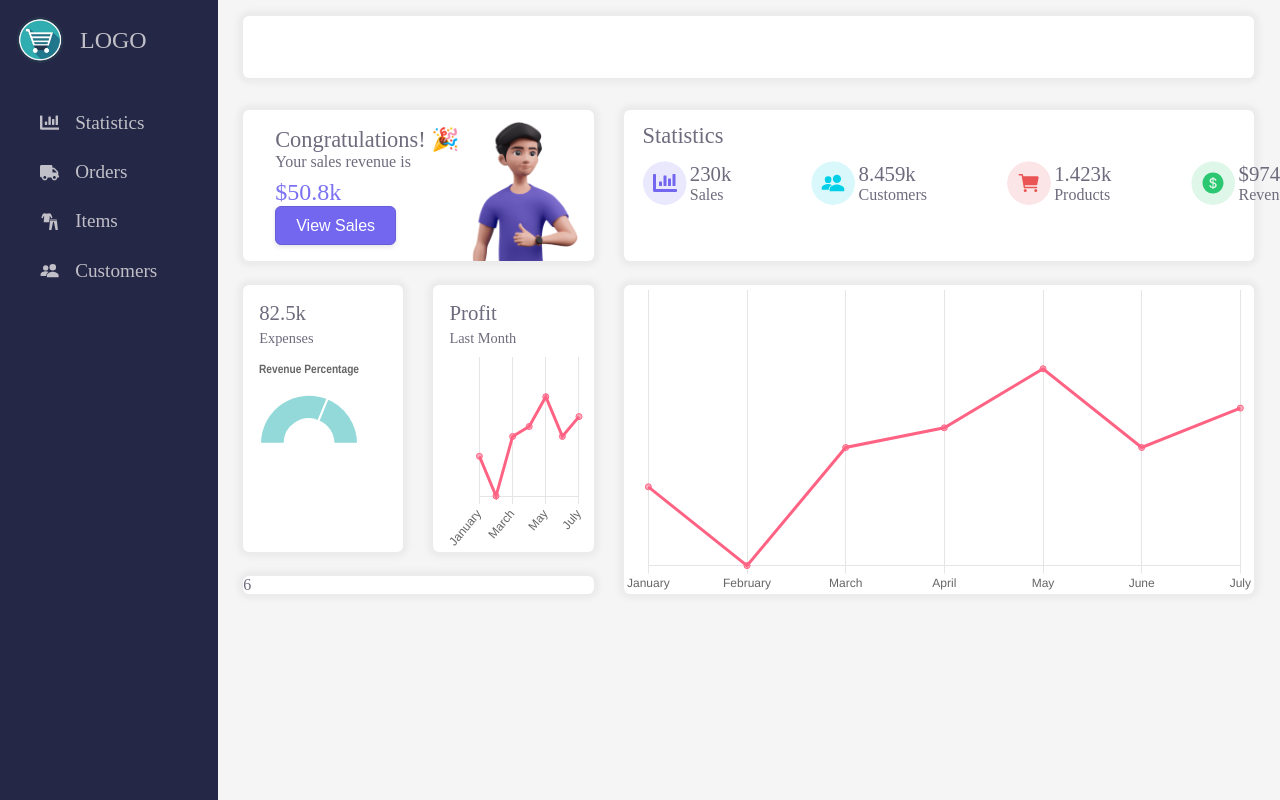
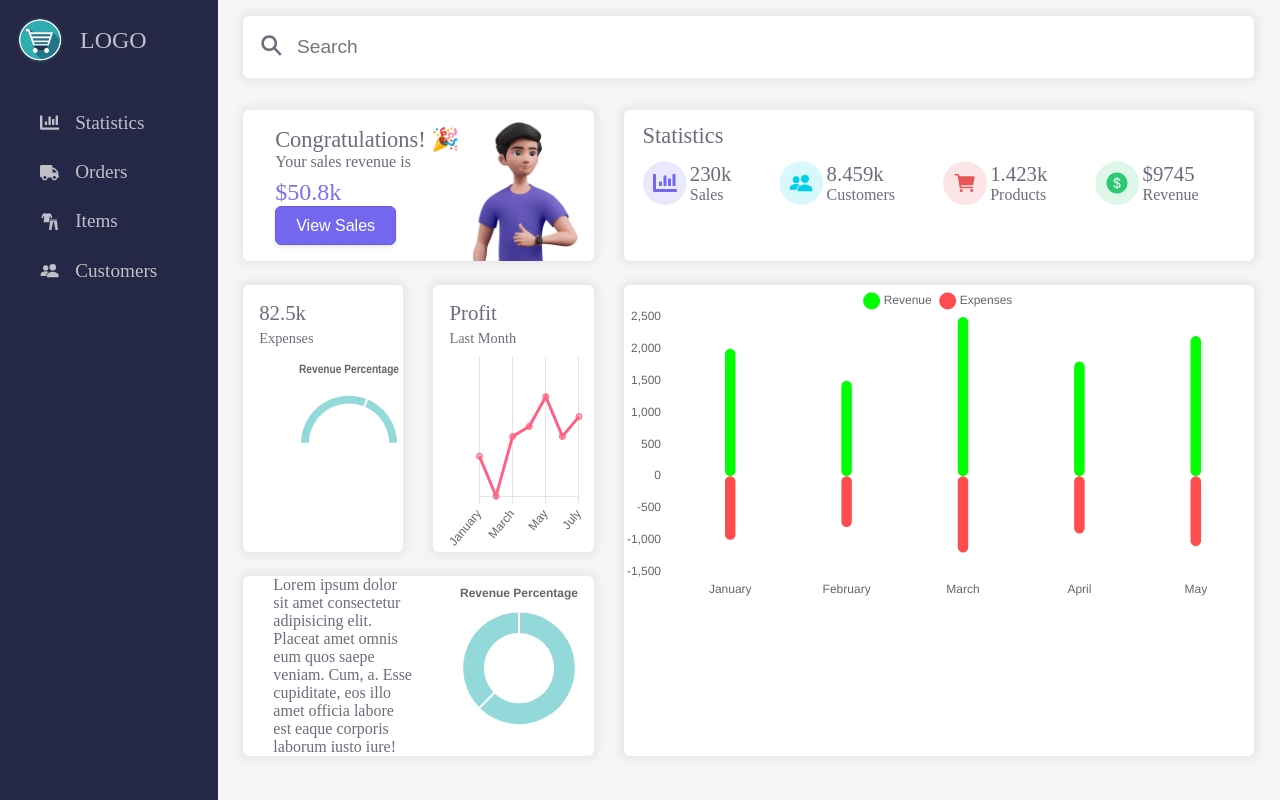
Before and after one commit to moeez-ktk/E-Commerce-Web-App, a React (Vite) app: page / in a window 1280 px wide. Built offline with nearby package versions, Linux system fonts and the light colour scheme.

Commit message:
adding charts

```diff
--- a/src/components/Admin/Admin.css
+++ b/src/components/Admin/Admin.css
@@ -4,6 +4,11 @@
 }
 
 p {
+  width: fit-content;
+  height: fit-content;
+}
+
+.ds {
   width: fit-content;
   height: fit-content;
 }
@@ -21,7 +26,44 @@ p {
   margin-left: 19%;
   margin-top: 1rem;
   border-radius: 0.375rem;
+  display: flex;
+  align-items: center;
+  justify-content: center;
   /* width: calc(100% - 1.5rem*2) !important; */
+}
+
+.search {
+  display: flex;
+  margin-right: auto;
+  align-items: center;
+  justify-content: center;
+  margin-left: 1rem;
+  gap: 0.8rem;
+  width: 50%;
+  height: 100%;
+}
+
+.search_icon {
+  width: 25px;
+  height: auto;
+  color: #6f6b7d;
+}
+
+.search > button {
+  border: none;
+  background: none;
+}
+
+.search > input {
+  border: none;
+  font-size: 1.2rem;
+  width: 100%;
+  height: 60%;
+}
+
+.search > input:focus {
+  outline: none;
+  border: none;
 }
 
 /* SIDEBAR NAV */
@@ -300,6 +342,28 @@ aside {
   margin-bottom: 5px;
 }
 
+.semicircle_container {
+  width: 100%;
+  height: fit-content;
+  /* border: 1px solid red; */
+  padding-left: 40%;
+}
+
+/* ITEM 6 */
+.item6 {
+  display: flex;
+}
+
+.item6_text {
+  max-width: 40%;
+}
+
+.item6 > div {
+  width: fit-content;
+  height: fit-content;
+  margin-left: auto;
+}
+
 /* CHARTS */
 /* Profit Chart */
 
@@ -309,9 +373,14 @@ aside {
   /* position: absolute; */
 }
 
-.doughnut{
+.doughnut {
   width: 100%;
   height: 50px;
+}
+
+.doughnut_full {
+  height: 50% !important;
+  width: 150px !important;
 }
 
 /* MEDIA QUERIES */
@@ -330,4 +399,19 @@ aside {
     width: calc(100% - 1.5rem * 2) !important;
     margin-left: auto;
   }
+  .container{
+    width: calc(100% - 1.5rem * 2) !important;
+    margin-left: auto;
+  }
 }
+
+@media screen and (max-width: 1390px) {
+  #item2_stats {
+    gap: 4rem;
+  }
+}
+@media screen and (max-width: 1290px) {
+  #item2_stats {
+    gap: 3rem;
+  }
+}
--- a/src/components/Admin/Admin.jsx
+++ b/src/components/Admin/Admin.jsx
@@ -1,4 +1,4 @@
-import React from "react";
+import React, { useState } from "react";
 import "./Admin.css";
 import logo from "../../imgs/logo.png";
 import avatar from "../../imgs/card-advance-sale.png";
@@ -8,6 +8,7 @@ import { GiClothes } from "react-icons/gi";
 import { IoPeopleSharp } from "react-icons/io5";
 import { IoCart } from "react-icons/io5";
 import { AiFillDollarCircle } from "react-icons/ai";
+import { IoSearchSharp } from "react-icons/io5";
 import { Doughnut } from "react-chartjs-2";
 import {
   Chart as ChartJS,
@@ -20,9 +21,11 @@ import {
   Legend,
 } from "chart.js";
 import { Line } from "react-chartjs-2";
-import {Chart, ArcElement} from 'chart.js'
+import { Chart, ArcElement, BarElement } from "chart.js";
+import { Bar } from "react-chartjs-2";
 
 Chart.register(ArcElement);
+Chart.register(BarElement);
 ChartJS.register(
   CategoryScale,
   LinearScale,
@@ -67,31 +70,114 @@ export const data = {
 
 // REVENUE DOUGHNUT SEMI CIRCLE
 
-const data2 = {
-  labels: ['Revenue'],
+const semiCircleData = {
+  labels: ["Revenue"],
   datasets: [
     {
-       data: [50,30], // change this value to the percentage of revenue
-       backgroundColor: ['rgba(75, 192, 192, 0.6)','rgba(75, 192, 192, 0.6)'],
-       hoverBackgroundColor: ['rgba(75, 192, 192, 1)','rgba(75, 192, 192, 1)'],
-       circumference:180,
+      data: [50, 30], // change this value to the percentage of revenue
+      backgroundColor: ["rgba(75, 192, 192, 0.6)", "rgba(75, 192, 192, 0.6)"],
+      hoverBackgroundColor: ["rgba(75, 192, 192, 1)", "rgba(75, 192, 192, 1)"],
+      circumference: 180,
       rotation: 270,
     },
   ],
 };
 
- const options2 = {
-  cutoutPercentage: 95, // this option will create a semicircle
-  rotation: -1.6, // this option will rotate the chart by 1.6 degrees (or 90% of a degree) to align it with the center of the semicircle
+const semiCircleOptions = {
+  cutout: "80%",
   plugins: {
     legend: {
       display: false,
     },
     title: {
       display: true,
-       text: 'Revenue Percentage',
+      text: "Revenue Percentage",
     },
   },
+};
+
+// REVENUE DOUGHNUT SEMI CIRCLE
+
+const dougnhutFullData = {
+  labels: ["Revenue"],
+  datasets: [
+    {
+      data: [50, 30], // change this value to the percentage of revenue
+      backgroundColor: ["rgba(75, 192, 192, 0.6)", "rgba(75, 192, 192, 0.6)"],
+      hoverBackgroundColor: ["rgba(75, 192, 192, 1)", "rgba(75, 192, 192, 1)"],
+    },
+  ],
+};
+
+const dougnhutFullDOptions = {
+  cutout: "60%",
+  plugins: {
+    legend: {
+      display: false,
+    },
+    title: {
+      display: true,
+      text: "Revenue Percentage",
+    },
+  },
+};
+
+//  STACK CHART DATA
+const stackedData = {
+  labels: ["January", "February", "March", "April", "May"],
+  datasets: [
+    {
+      label: "Revenue",
+      data: [2000, 1500, 2500, 1800, 2200],
+      backgroundColor: "rgb(0,255,0)", // Green color for revenue
+      borderRadius: 20,
+    },
+    {
+      label: "Expenses",
+      data: [-1000, -800, -1200, -900, -1100],
+      backgroundColor: "rgb(255,0,0,0.7)", // Red color for expenses
+      borderRadius: 20,
+    },
+  ],
+};
+
+const stackedOptions = {
+  scales: {
+    x: {
+      stacked: true,
+
+      grid: {
+        display: false,
+      },
+
+      border: {
+        display: false,
+      },
+    },
+
+    y: {
+      stacked: true,
+      grid: {
+        display: false,
+      },
+      border: {
+        display: false,
+      },
+    },
+  },
+  plugins: {
+    legend: {
+      display: true,
+
+      labels: {
+        pointStyle: "cirlce",
+        usePointStyle: true,
+      },
+    },
+  },
+  barPercentage: 0.3, // Adjust the width of the bars
+  categoryPercentage: 0.3, // Adjust the width of the bars
+  borderSkipped: "round", // Use rounded corners
 };
 
 const tabs = [
@@ -111,7 +197,32 @@ const Tab = ({ logo, name }) => {
 };
 
 const TopBar = () => {
-  return <div className="topbar"></div>;
+  // SEARCH BAR
+  const [query, setQuery] = useState("");
+
+  const handleChange = (e) => {
+    setQuery(e.target.value);
+  };
+
+  const handleSearch = () => {
+    // Add your search logic here
+    console.log("Searching for:", query);
+  };
+  return (
+    <div className="topbar">
+      <div className="ds search">
+        <button className="ds" onClick={handleSearch}>
+          <IoSearchSharp className="search_icon" />
+        </button>
+        <input className="ds"
+          type="text"
+          placeholder="Search"
+          value={query}
+          onChange={handleChange}
+        />
+      </div>
+    </div>
+  );
 };
 
 const Admin = () => {
@@ -191,13 +302,15 @@ const Admin = () => {
             <div>
               <p>82.5k</p>
               <p>Expenses</p>
+              <div className="semicircle_container">
                 <p>
                   <Doughnut
                     className="canvas_img doughnut"
-                  options={options2}
-                  data={data2}
+                    options={semiCircleOptions}
+                    data={semiCircleData}
                   />
                 </p>
+              </div>
             </div>
           </div>
 
@@ -212,13 +325,29 @@ const Admin = () => {
           </div>
 
           <div className="item5 subcontainer">
-            <Line className="canvas_img" options={options} data={data} />
+            <Bar
+              className="stackedChart"
+              data={stackedData}
+              options={stackedOptions}
+            />
           </div>
 
-          <div className="item6 subcontainer">6</div>
+          <div className="item6 subcontainer">
+            <div className="item6_text">
+              Lorem ipsum dolor sit amet consectetur adipisicing elit. Placeat
+              amet omnis eum quos saepe veniam. Cum, a. Esse cupiditate, eos
+              illo amet officia labore est eaque corporis laborum iusto iure!
+            </div>
+            <div>
+              <Doughnut
+                className="canvas_img doughnut_full"
+                options={dougnhutFullDOptions}
+                data={dougnhutFullData}
+              />
             </div>
           </div>
-
+        </div>
+      </div>
     </>
   );
 };
```
Lines whose indentation alone changed are shown as unchanged.
